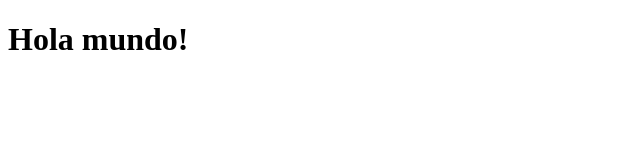
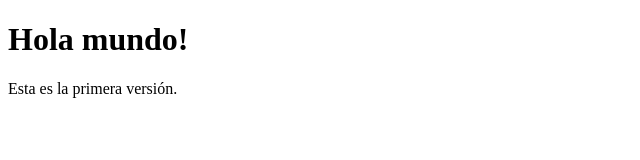
Before and after one commit to dancrv/pruebaprueba, a plain HTML site: page index.html in a window 1280 px wide. Shown: the whole page, without its empty margins (0-640 px from the left). Drawn offline with Linux system fonts and the light colour scheme.

Commit message:
Primera versión

```diff
--- a/index.html
+++ b/index.html
@@ -7,5 +7,6 @@
 </head>
 <body>
     <h1>Hola mundo!</h1>
+    <p>Esta es la primera versión.</p>
 </body>
 </html>
```
